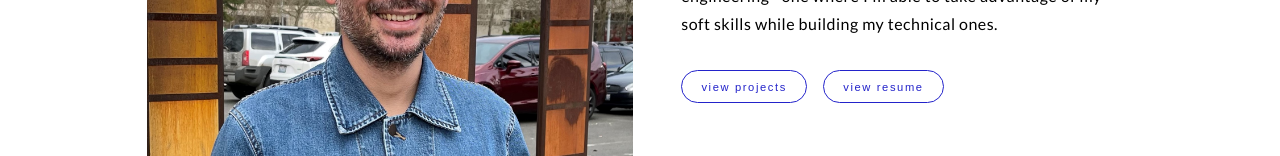
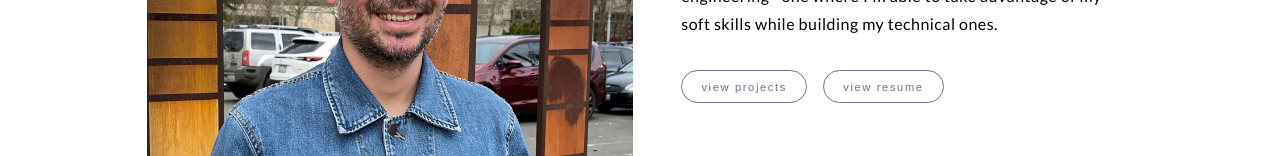
Before and after one commit to piwanaga/portfolio-v2, a React (Create React App) app: page /about in a window 1280 px wide. Shown: the part 644-800 px from the top of the page. Built offline with nearby package versions, Linux system fonts and the light colour scheme.

Commit message:
updated colors

```diff
--- a/src/components/Common/Button/Button.module.css
+++ b/src/components/Common/Button/Button.module.css
@@ -2,16 +2,18 @@
     font-size: .7rem;
     padding: .6rem 1.2rem;
     letter-spacing: .1rem;
-    color: black;
+    color: rgb(113, 110, 145);
     background-color: transparent;
     border-radius: 22px;
-    border: .5px solid black;
+    border: .5px solid rgb(113, 110, 145);
     cursor: pointer;
-    transition: background-color .3s;
+    transition: all .3s;
 }
 
 .light:hover {
-    background-color: white;
+    /* background-color: white; */
+    color: black;
+    border: .5px solid black;
 }
 
 .blue {
@@ -23,7 +25,7 @@
     border-radius: 22px;
     border: .5px solid rgb(35, 35, 202);
     cursor: pointer;
-    transition: background-color .3s;
+    transition: all .3s;
 }
 
 /* .blue:hover {
@@ -40,10 +42,12 @@
     border-radius: 22px;
     border: .5px solid rgb(113, 110, 145);
     cursor: pointer;
-    transition: background-color .3s;
+    transition: all .3s;
 }
 
 .dark:hover {
-    background-color: rgb(113, 110, 145);
-    color: rgb(6, 4, 29);
+    /* background-color: rgb(113, 110, 145);
+    color: rgb(6, 4, 29); */
+    color: white;
+    border: .5px solid white;
 }
--- a/src/components/Header/HeaderListItem/HeaderListItem.module.css
+++ b/src/components/Header/HeaderListItem/HeaderListItem.module.css
@@ -27,7 +27,6 @@
     }
 
     .nav-link:hover {
-        color: rgb(113, 110, 145);
-        /* color: rgb(26, 10, 198); */
+        color:rgb(6, 4, 29);
     }
 }
--- a/src/components/Pages/About/About.js
+++ b/src/components/Pages/About/About.js
@@ -21,10 +21,10 @@ const About = () => {
                     <p className={styles.bio}>Now I'm seeking to bridge my passions for problem solving and digital technology by pursuing a career in software engineering--one where I'm able to take advantage of my soft skills while building my technical ones.</p>
                     <div className={styles.buttons}>
                         <Link to='/projects'>
-                            <Button text='view projects' theme='blue'/>
+                            <Button text='view projects' theme='light'/>
                         </Link>
                         <a className={styles.resume} href='https://docs.google.com/document/d/17EPEr1zRZUVHAIp4vxw1txft8bG9SWSI6rr_Su9nVak/edit?usp=sharing' target='_blank' rel="noreferrer">
-                            <Button text='view resume' theme='blue'/>
+                            <Button text='view resume' theme='light'/>
                         </a>
                     </div>
                 </div>
--- a/src/components/Pages/Projects/ProjectCard/ProjectCard.module.css
+++ b/src/components/Pages/Projects/ProjectCard/ProjectCard.module.css
@@ -1,10 +1,10 @@
 .card {
-    border-bottom: 1px solid rgb(206, 231, 247);
+    border-bottom: 1px solid rgb(233, 233, 243);
     padding: 0 2rem 1rem 2rem;
 }
 
 .expanded {
-    background-color: rgb(240, 249, 255);
+    background-color: rgb(233, 233, 243);
     padding: 0rem 2rem 2rem 2rem;
 }
 
--- a/src/components/Pages/Projects/ProjectCard/ProjectCardContent/ProjectLink/ProjectLink.js
+++ b/src/components/Pages/Projects/ProjectCard/ProjectCardContent/ProjectLink/ProjectLink.js
@@ -5,7 +5,7 @@ import Button from '../../../../../Common/Button'
 const ProjectLink = ({ link, text }) => {
     return (
         <a href={link} target='_blank' rel="noreferrer" className={styles.link}>
-            <Button text={text} theme='blue'/>
+            <Button text={text} theme='light'/>
         </a>
     )
 }
--- a/src/components/Pages/Projects/Projects.module.css
+++ b/src/components/Pages/Projects/Projects.module.css
@@ -22,7 +22,6 @@
     font-size: 1.1rem;
     letter-spacing: .05rem;
     line-height: 1.5;
-    /* color: rgb(113, 110, 145); */
     margin-bottom: 0;
     animation: slideUp .3s ease-in-out .2s forwards;
 }
--- a/src/index.css
+++ b/src/index.css
@@ -5,9 +5,6 @@ body {
     sans-serif;
   -webkit-font-smoothing: antialiased;
   -moz-osx-font-smoothing: grayscale;
-  /* background: linear-gradient(-45deg, #db4011,#38bbeb);
-  background-size: 400% 400%;
-  animation: gradient 20s ease infinite; */
   font-family: 'Lato', sans-serif;
   height: 100vh;
 }
@@ -17,15 +14,3 @@ body {
     monospace;
   font-family: 'Roboto Mono', monospace;
 } */
-
-@keyframes gradient {
-  0% {
-      background-position: 0% 50%;
-  }
-  50% {
-      background-position: 100% 50%;
-  }
-  100% {
-      background-position: 0% 50%;
-  }
-}
```
